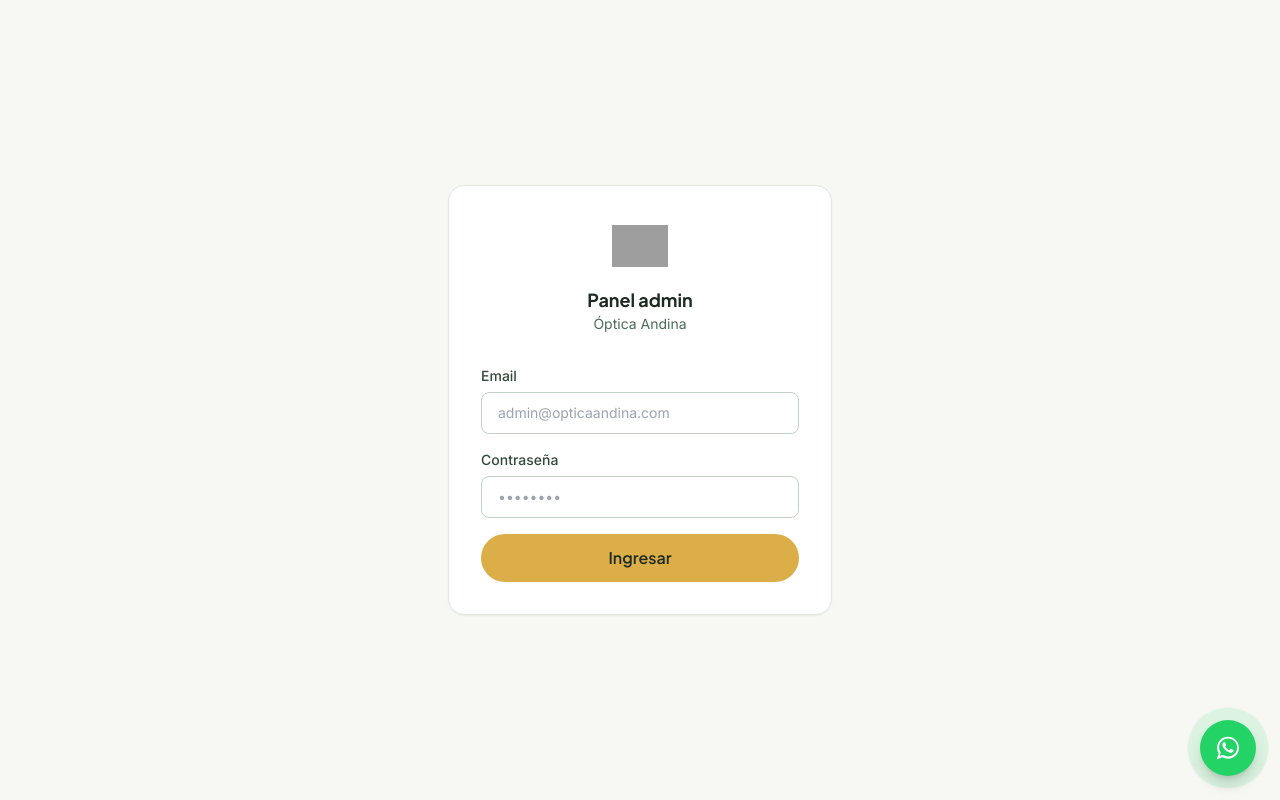
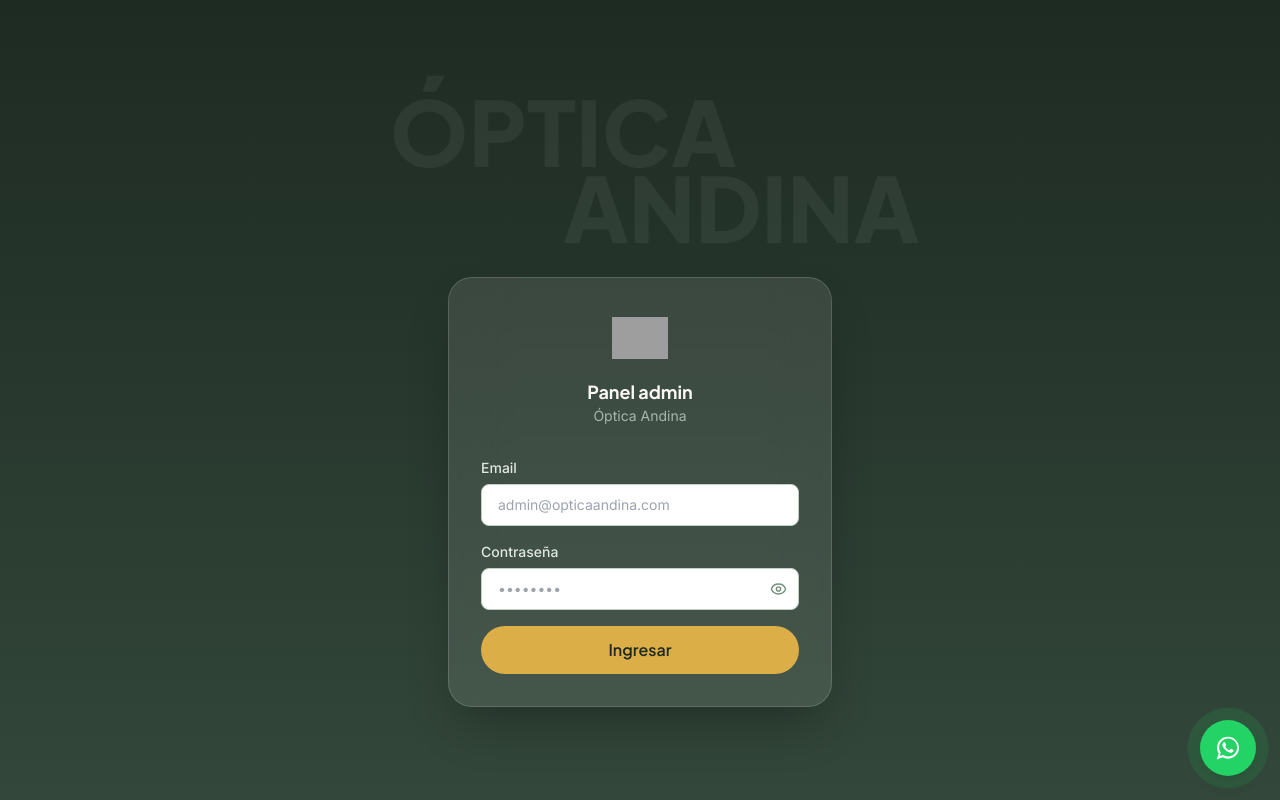
Before and after one commit to opticaandinajujuy/opticaAndina, a React (Vite) app in the folder frontend/: page /admin/login in a window 1280 px wide. Built offline with nearby package versions, Linux system fonts and the light colour scheme; no server answers; grey boxes are pictures that could not be loaded.

Commit message:
feat: mejora el diseño del panel de administración y agrega funcionalidad para mostrar/ocultar contraseña

```diff
--- a/frontend/src/pages/admin/AdminDashboard.jsx
+++ b/frontend/src/pages/admin/AdminDashboard.jsx
@@ -1,49 +1,87 @@
+import { useEffect, useState } from 'react';
 import { Link } from 'react-router-dom';
-import { Glasses, MessageSquareText, Tags } from 'lucide-react';
+import { motion } from 'framer-motion';
+import { Glasses, MessageSquareText, ArrowRight } from 'lucide-react';
 import AdminLayout from '../../components/admin/AdminLayout.jsx';
+import { getProducts } from '../../services/productService.js';
+import { getQuotes } from '../../services/quoteService.js';
 
 function AdminDashboard() {
+  const [productCount, setProductCount] = useState(null);
+  const [pendingCount, setPendingCount] = useState(null);
+
+  useEffect(() => {
+    getProducts({ limit: 1 })
+      .then(({ data }) => setProductCount(data.total))
+      .catch(() => {});
+    getQuotes({ status: 'pending' })
+      .then(({ data }) => setPendingCount(data.length))
+      .catch(() => {});
+  }, []);
+
+  const cards = [
+    {
+      to: '/admin/productos',
+      icon: Glasses,
+      iconBg: 'bg-mustard-100 text-mustard-600',
+      title: 'Productos',
+      description: 'Crear, editar y ocultar productos del catálogo',
+      count: productCount,
+      countLabel: 'en el catálogo',
+    },
+    {
+      to: '/admin/consultas',
+      icon: MessageSquareText,
+      iconBg: 'bg-sage-100 text-sage-700',
+      title: 'Consultas',
+      description: 'Ver presupuestos y marcar consultas atendidas',
+      count: pendingCount,
+      countLabel: 'pendientes',
+    },
+  ];
+
   return (
-    <AdminLayout title="Bienvenida">
-      <div className="flex flex-wrap gap-4">
-        <Link
-          to="/admin/productos"
-          className="flex w-full max-w-xs items-center gap-4 rounded-2xl border border-sage-100 bg-white p-6 shadow-sm transition hover:border-sage-300 hover:shadow-md"
-        >
-          <div className="flex h-12 w-12 items-center justify-center rounded-xl bg-mustard-100 text-mustard-600">
-            <Glasses size={22} />
-          </div>
-          <div>
-            <p className="font-heading text-sm font-semibold text-sage-800">Productos</p>
-            <p className="text-xs text-sage-500">Crear, editar y ocultar productos del catálogo</p>
-          </div>
-        </Link>
+    <AdminLayout>
+      <div className="mb-8">
+        <span className="text-xs font-semibold uppercase tracking-[0.2em] text-mustard-600">
+          Bienvenida
+        </span>
+        <h1 className="mt-1 font-heading text-2xl font-bold text-sage-900 sm:text-3xl">
+          Óptica Andina
+        </h1>
+      </div>
 
-        <Link
-          to="/admin/consultas"
-          className="flex w-full max-w-xs items-center gap-4 rounded-2xl border border-sage-100 bg-white p-6 shadow-sm transition hover:border-sage-300 hover:shadow-md"
-        >
-          <div className="flex h-12 w-12 items-center justify-center rounded-xl bg-sage-100 text-sage-700">
-            <MessageSquareText size={22} />
-          </div>
-          <div>
-            <p className="font-heading text-sm font-semibold text-sage-800">Consultas</p>
-            <p className="text-xs text-sage-500">Ver presupuestos y marcar consultas atendidas</p>
-          </div>
-        </Link>
+      <div className="grid gap-5 sm:grid-cols-2">
+        {cards.map(({ to, icon: Icon, iconBg, title, description, count, countLabel }) => (
+          <motion.div key={to} whileHover={{ y: -4 }} transition={{ type: 'spring', stiffness: 300, damping: 22 }}>
+            <Link
+              to={to}
+              className="group flex h-full flex-col justify-between rounded-2xl border border-sage-100 bg-white p-6 shadow-sm transition-shadow hover:shadow-lg hover:shadow-sage-900/5"
+            >
+              <div className="flex items-start justify-between">
+                <div className={`flex h-12 w-12 items-center justify-center rounded-xl ${iconBg}`}>
+                  <Icon size={22} />
+                </div>
+                <ArrowRight
+                  size={18}
+                  className="text-sage-300 transition-transform duration-300 group-hover:translate-x-1 group-hover:text-sage-500"
+                />
+              </div>
 
-        <Link
-          to="/admin/marcas"
-          className="flex w-full max-w-xs items-center gap-4 rounded-2xl border border-sage-100 bg-white p-6 shadow-sm transition hover:border-sage-300 hover:shadow-md"
-        >
-          <div className="flex h-12 w-12 items-center justify-center rounded-xl bg-mustard-100 text-mustard-600">
-            <Tags size={22} />
-          </div>
-          <div>
-            <p className="font-heading text-sm font-semibold text-sage-800">Marcas</p>
-            <p className="text-xs text-sage-500">Logos que aparecen en el carrusel debajo del hero</p>
-          </div>
-        </Link>
+              <div className="mt-6">
+                <p className="font-heading text-base font-semibold text-sage-900">{title}</p>
+                <p className="mt-1 text-sm text-sage-500">{description}</p>
+              </div>
+
+              <div className="mt-5 border-t border-sage-100 pt-4">
+                <span className="font-heading text-2xl font-bold text-sage-900">
+                  {count === null ? '—' : count}
+                </span>
+                <span className="ml-1.5 text-xs text-sage-400">{countLabel}</span>
+              </div>
+            </Link>
+          </motion.div>
+        ))}
       </div>
     </AdminLayout>
   );
--- a/frontend/src/pages/admin/AdminLogin.jsx
+++ b/frontend/src/pages/admin/AdminLogin.jsx
@@ -2,6 +2,8 @@ import { useState } from 'react';
 import { useNavigate } from 'react-router-dom';
 import { useForm } from 'react-hook-form';
 import { zodResolver } from '@hookform/resolvers/zod';
+import { motion } from 'framer-motion';
+import { Eye, EyeOff } from 'lucide-react';
 import { toastSuccess, toastError, toastWarning } from '../../lib/toast.js';
 import { authSchema } from '../../schemas/authSchema.js';
 import { login as loginRequest } from '../../services/authService.js';
@@ -14,6 +16,7 @@ function AdminLogin() {
   const navigate = useNavigate();
   const login = useAuthStore((state) => state.login);
   const [loading, setLoading] = useState(false);
+  const [showPassword, setShowPassword] = useState(false);
 
   const {
     register,
@@ -36,12 +39,26 @@ function AdminLogin() {
   };
 
   return (
-    <div className="flex min-h-screen items-center justify-center bg-sage-50/40 px-6">
-      <div className="w-full max-w-sm rounded-2xl border border-sage-100 bg-white p-8 shadow-sm">
+    <div className="relative flex min-h-screen flex-col items-center justify-center gap-8 overflow-hidden bg-gradient-to-b from-sage-900 via-sage-800 to-sage-700 px-6 py-16">
+      <div className="hidden -translate-x-[6vw] select-none flex-col items-center uppercase md:flex">
+        <span className="font-heading text-[7vw] font-extrabold leading-[0.85] text-white/[0.06]">
+          Óptica
+        </span>
+        <span className="translate-x-1/2 font-heading text-[7vw] font-extrabold leading-[0.85] text-white/[0.06]">
+          Andina
+        </span>
+      </div>
+
+      <motion.div
+        initial={{ opacity: 0, y: 16 }}
+        animate={{ opacity: 1, y: 0 }}
+        transition={{ duration: 0.5, ease: 'easeOut' }}
+        className="relative w-full max-w-sm rounded-3xl border border-white/15 bg-white/10 p-8 shadow-2xl shadow-black/30 backdrop-blur-xl"
+      >
         <div className="mb-8 flex flex-col items-center">
           <Logo className="h-14 w-14" />
-          <h1 className="mt-3 font-heading text-lg font-bold text-sage-900">Panel admin</h1>
-          <p className="text-sm text-sage-500">Óptica Andina</p>
+          <h1 className="mt-3 font-heading text-lg font-bold text-bone">Panel admin</h1>
+          <p className="text-sm text-sage-200/80">Óptica Andina</p>
         </div>
 
         <form
@@ -51,22 +68,37 @@ function AdminLogin() {
           className="space-y-4"
         >
           <div>
-            <label className="mb-1.5 block text-sm font-medium text-sage-700">Email</label>
+            <label className="mb-1.5 block text-sm font-medium text-sage-100">Email</label>
             <Input type="email" {...register('email')} placeholder="admin@opticaandina.com" />
-            {errors.email && <p className="mt-1 text-xs text-red-600">{errors.email.message}</p>}
+            {errors.email && <p className="mt-1 text-xs text-red-300">{errors.email.message}</p>}
           </div>
           <div>
-            <label className="mb-1.5 block text-sm font-medium text-sage-700">Contraseña</label>
-            <Input type="password" {...register('password')} placeholder="••••••••" />
+            <label className="mb-1.5 block text-sm font-medium text-sage-100">Contraseña</label>
+            <div className="relative">
+              <Input
+                type={showPassword ? 'text' : 'password'}
+                {...register('password')}
+                placeholder="••••••••"
+                className="pr-10"
+              />
+              <button
+                type="button"
+                onClick={() => setShowPassword((v) => !v)}
+                aria-label={showPassword ? 'Ocultar contraseña' : 'Mostrar contraseña'}
+                className="absolute right-3 top-1/2 -translate-y-1/2 text-sage-400 transition-colors hover:text-sage-700"
+              >
+                {showPassword ? <EyeOff size={17} /> : <Eye size={17} />}
+              </button>
+            </div>
             {errors.password && (
-              <p className="mt-1 text-xs text-red-600">{errors.password.message}</p>
+              <p className="mt-1 text-xs text-red-300">{errors.password.message}</p>
             )}
           </div>
           <Button type="submit" disabled={loading} className="w-full">
             {loading ? 'Ingresando...' : 'Ingresar'}
           </Button>
         </form>
-      </div>
+      </motion.div>
     </div>
   );
 }
```
